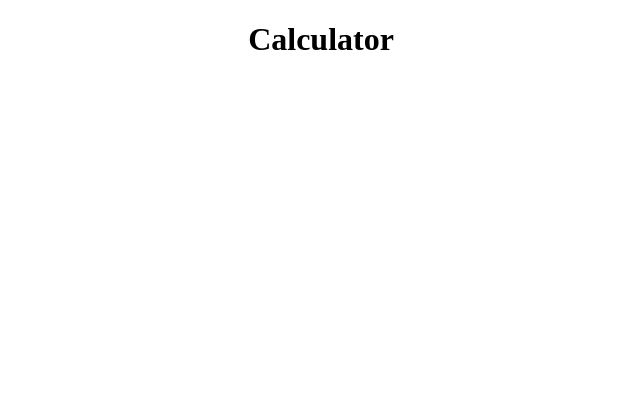
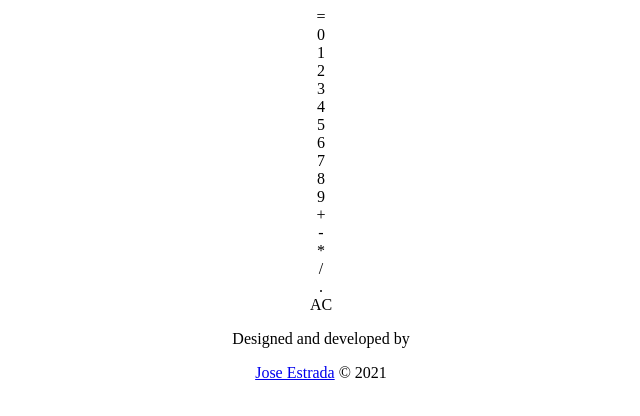
Before and after one commit to nadiemedicejose/calculator, a React (Create React App) app: page / in a window 1280 px wide. Shown: the top 416 px of the page, without its empty margins (319-959 px from the left). Built offline with nearby package versions, Linux system fonts and the light colour scheme.

Commit message:
main structure

```diff
--- a/src/components/App.js
+++ b/src/components/App.js
@@ -1,11 +1,12 @@
 import '../styles/App.scss';
+import Calculator from '../components/Calculator'
+import Footer from './Footer';
 
-function App() {
+export default function App() {
   return (
     <div className="App">
-      <h1>Calculator</h1>
+      <Calculator />
+      <Footer />
     </div>
   );
 }
-
-export default App;
--- /dev/null
+++ b/src/components/Calculator.js
@@ -0,0 +1,28 @@
+import React, { Component } from 'react'
+
+export default class Calculator extends Component {
+  render() {
+    return (
+      <div id='calculator'>
+        <div id='display'></div>
+        <div id='equals'>=</div>
+        <div id='zero'>0</div>
+        <div id='one'>1</div>
+        <div id='two'>2</div>
+        <div id='three'>3</div>
+        <div id='four'>4</div>
+        <div id='five'>5</div>
+        <div id='six'>6</div>
+        <div id='seven'>7</div>
+        <div id='eight'>8</div>
+        <div id='nine'>9</div>
+        <div id='add'>+</div>
+        <div id='subtract'>-</div>
+        <div id='multiply'>*</div>
+        <div id='divide'>/</div>
+        <div id='decimal'>.</div>
+        <div id='clear'>AC</div>
+      </div>
+    )
+  }
+}
--- /dev/null
+++ b/src/components/Footer.js
@@ -0,0 +1,10 @@
+import React from 'react'
+
+export default function Footer() {
+  return (
+    <footer>
+      <p>Designed and developed by</p>
+      <p><a href="https://nadiemedicejose.web.app">Jose Estrada</a> &copy; 2021</p>
+    </footer>
+  )
+}
```
